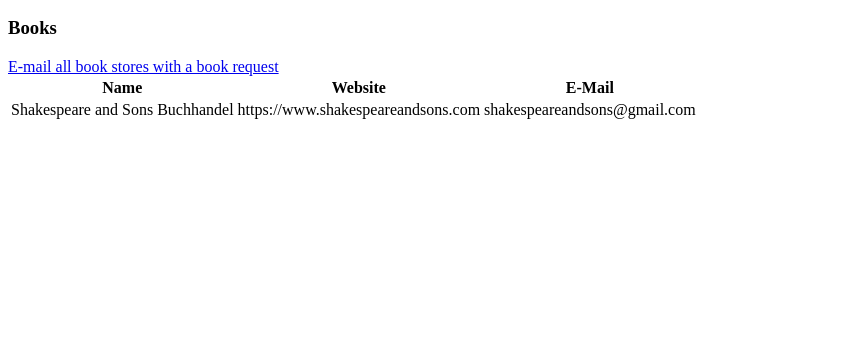
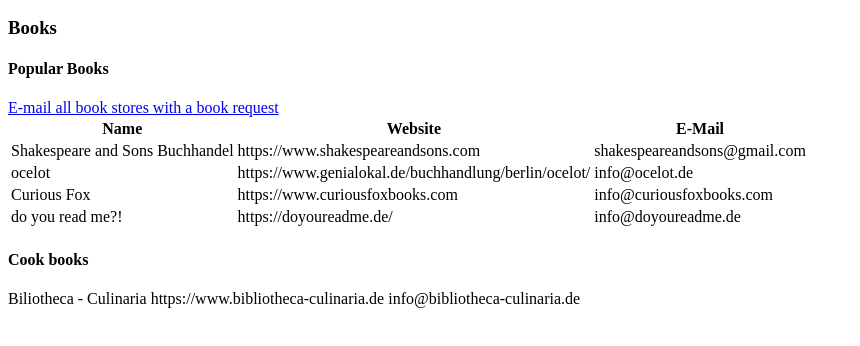
Before and after one commit to dinoqqq/amazon-alternatives, a plain HTML site: page index.html in a window 1280 px wide. Shown: the part 170-516 px from the top of the page, without its empty margins (0-860 px from the left). Drawn offline with Linux system fonts and the light colour scheme.

Commit message:
added popular category + 4 new stores

```diff
--- a/index.html
+++ b/index.html
@@ -8,6 +8,8 @@
 
 <h3>Books</h3>
 
+<h4>Popular Books</h4>
+
 <a href="mailto:
 ?subject=Book Request
 &body=Hello,%0D%0A%0D%0A
@@ -17,6 +19,9 @@
 Kind Regards,%0D%0A
 ........
 &bcc=shakespeareandsons@gmail.com
+&bcc=info@ocelot.de
+&bcc=info@curiousfoxbooks.com
+&bcc=info@doyoureadme.de
 ">E-mail all book stores with a book request</a>
 
 <table>
@@ -30,4 +35,30 @@
         <td>https://www.shakespeareandsons.com</td>
         <td>shakespeareandsons@gmail.com</td>
     </tr>
+    <tr>
+        <td>ocelot</td>
+        <td>https://www.genialokal.de/buchhandlung/berlin/ocelot/</td>
+        <td>info@ocelot.de</td>
+    </tr>
+    <tr>
+        <td>Curious Fox</td>
+        <td>https://www.curiousfoxbooks.com</td>
+        <td>info@curiousfoxbooks.com</td>
+    </tr>
+    <tr>
+        <td>do you read me?!</td>
+        <td>https://doyoureadme.de/</td>
+        <td>info@doyoureadme.de</td>
+    </tr>
 </table>
+
+<h4>Cook books</h4>
+
+</table>
+    <tr>
+        <td>Biliotheca - Culinaria</td>
+        <td>https://www.bibliotheca-culinaria.de</td>
+        <td>info@bibliotheca-culinaria.de</td>
+    </tr>
+
+</table>
```
